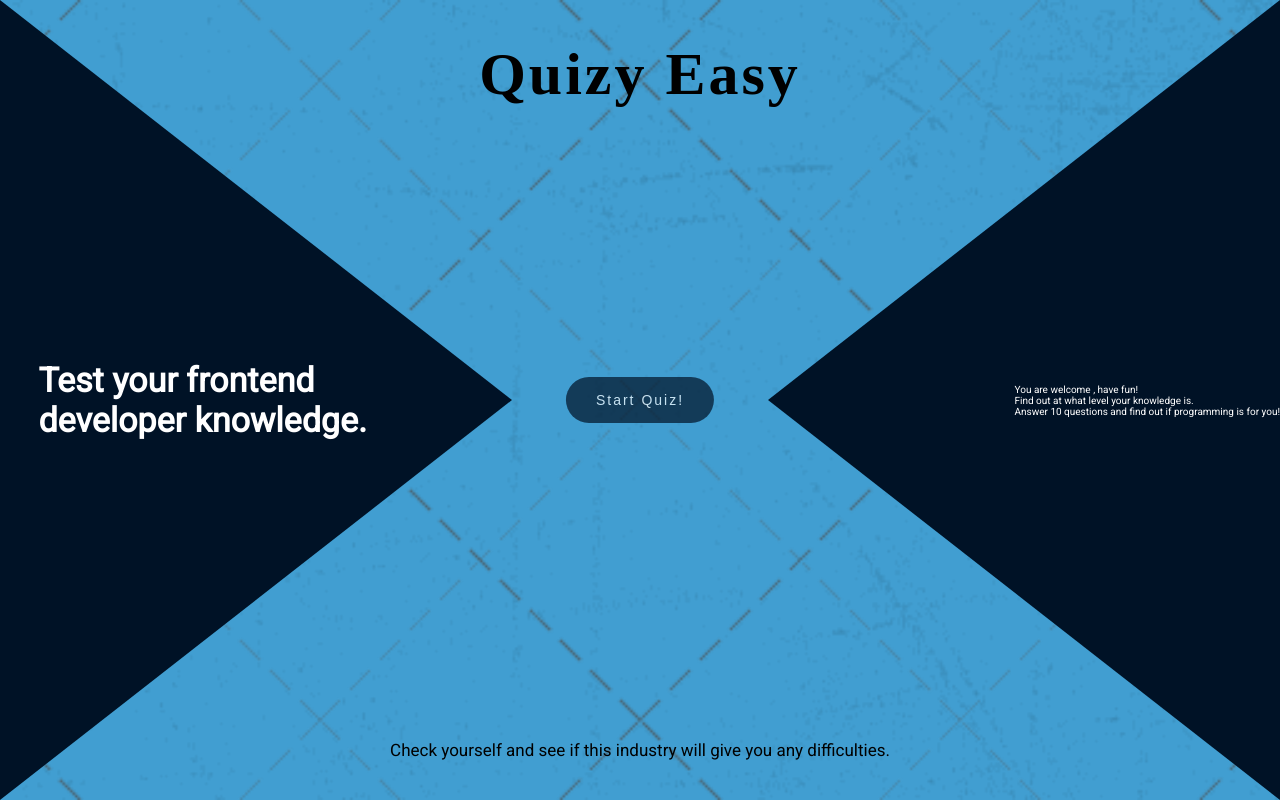
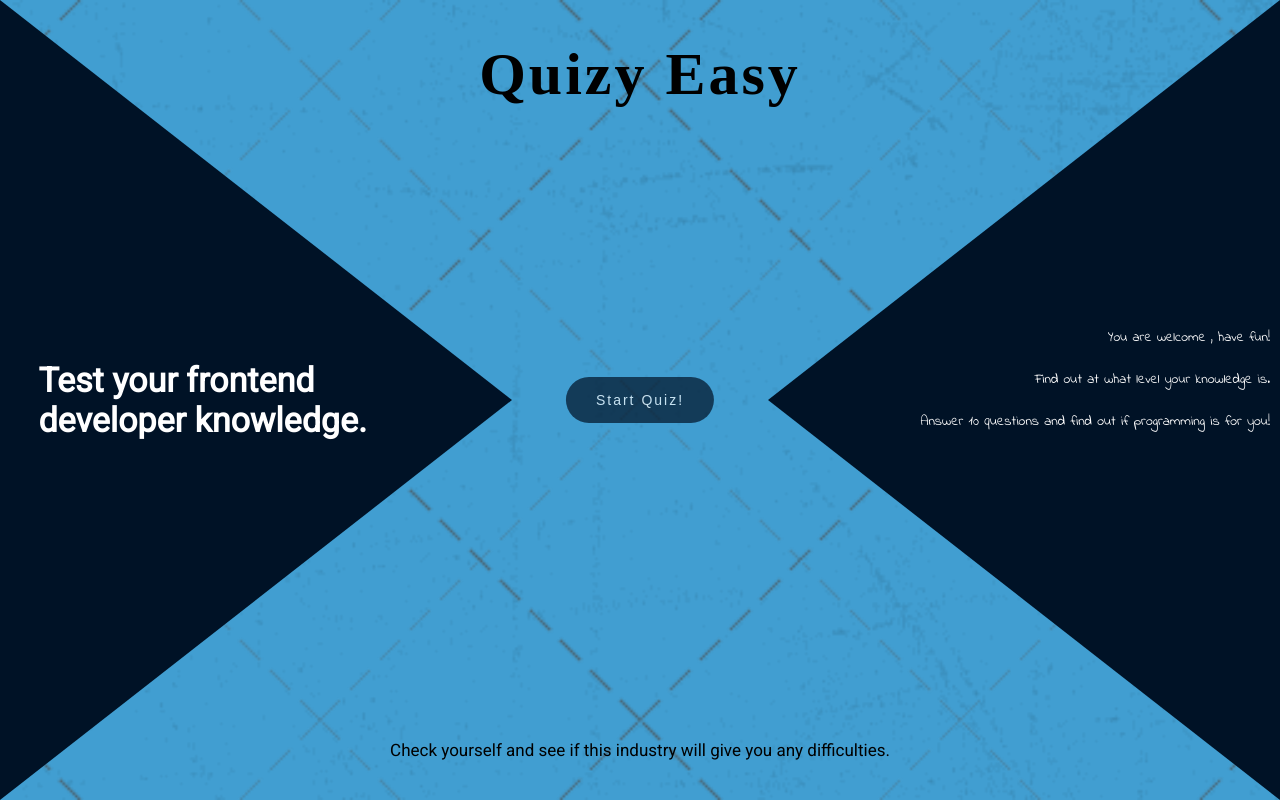
Before and after one commit to marcinbergerdev/quizy-easy, a Vue app: page /start-quiz in a window 1280 px wide. Built offline with nearby package versions, Linux system fonts and the light colour scheme; a web font is replaced by a local one.

Commit message:
Style for home page (RDW)

```diff
--- a/src/components/homepage/main/content/ContentHeader.vue
+++ b/src/components/homepage/main/content/ContentHeader.vue
@@ -32,14 +32,6 @@ header {
     width: 20rem;
     text-align: start;
   }
-
-  @media (min-width: 1000px) {
-  }
-  @media (min-width: 1366px) {
-
-  }
-  // ostyluj dalej
-
 }
 
 .header-text {
@@ -61,7 +53,7 @@ header {
   @media (min-width: 768px) {
     width: 20rem;
     text-align: start;
-    font-size: 4rem;
+    font-size: 3rem;
   }
 
   @media (min-width: 1000px) {
--- a/src/components/homepage/main/content/ContentText.vue
+++ b/src/components/homepage/main/content/ContentText.vue
@@ -41,14 +41,38 @@ export default {
 
 <style lang="scss" scoped>
 article {
-
-
   @media (min-width: 768px) {
     position: absolute;
     top: 50%;
     right: 0;
     transform: translateY(-50%);
   }
+
+  .content-text {
+    &__para {
+      font-family: "Indie Flower", cursive;
+      text-align: end;
+      line-height: 3;
+
+      @media (min-width: 768px) {
+        position: relative;
+        right: 1rem;
+        width: 29rem;
+        font-size: 1.4rem;
+      }
+      @media (min-width: 1000px) {
+        top: -2rem;
+        width: 43.8rem;
+      }
+      @media (min-width: 1366px) {
+        width: auto;
+        font-size: 1.8rem;
+      }
+      @media (min-width: 1600px) {
+        right: 3rem;
+        font-size: 2.1rem;
+      }
+    }
+  }
 }
-
 </style>
```
